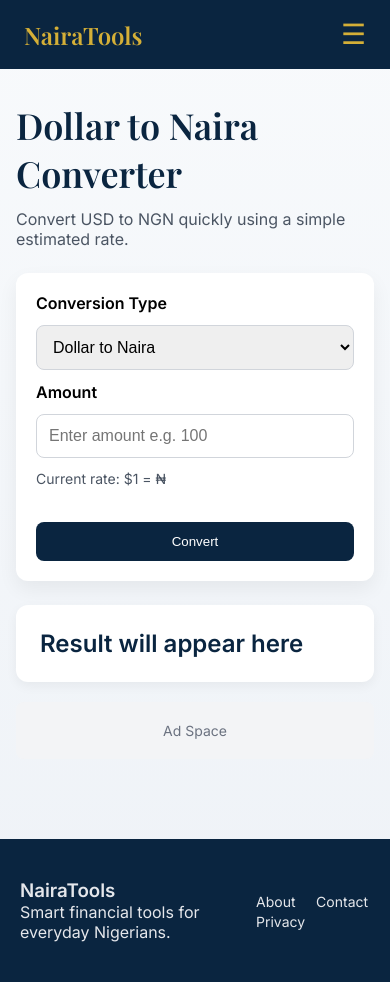
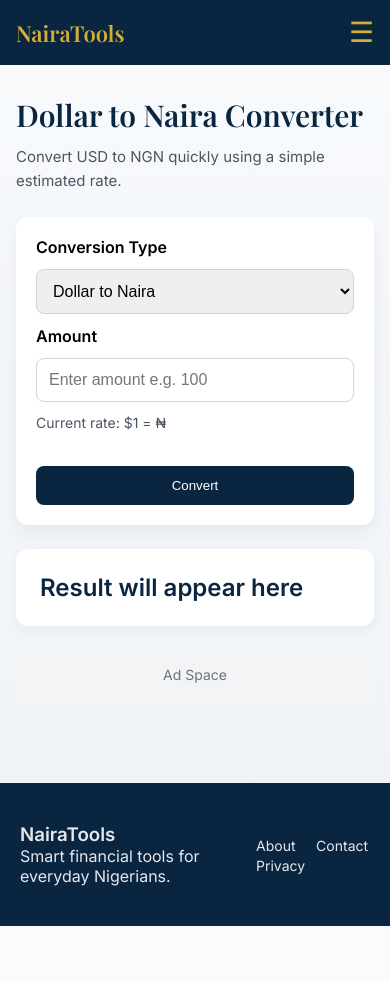
Before and after one commit to JayR-Studio/NairaTools, a Flask app: page /dollar-to-naira in a window 390 px wide. After the commit the page ends 926 px from the top, so only its background shows below. Run offline with Flask 3, Linux system fonts and the light colour scheme; data that the repository does not hold is empty.

Commit message:
Mobile View Fixed-Testing 1

```diff
--- a/static/css/style.css
+++ b/static/css/style.css
@@ -11,6 +11,12 @@ body {
     padding: 0;
     background: linear-gradient(180deg, #F8FAFC 0%, #EEF2F7 100%);
     font-family: 'Inter', sans-serif;
+}
+
+html,
+body {
+    width: 100%;
+    overflow-x: hidden;
 }
 
 .page-wrapper {
@@ -31,6 +37,7 @@ body {
 .navbar {
     background: #0A2540;
     padding: 18px 24px;
+    width: 100%;
 }
 
 .nav-container {
@@ -752,10 +759,12 @@ body {
     border-radius: 12px;
     box-shadow: 0 4px 12px rgba(0,0,0,0.05);
     overflow-x: auto;
+    width: 100%;
 }
 
 .table-card table {
     width: 100%;
+    min-width: 650px;
     border-collapse: collapse;
 }
 
@@ -1440,4 +1449,60 @@ body {
     }
 }
 
-/*    Hero Image style  */
+/*    Mobile Rule style  */
+@media (max-width: 768px) {
+    .home-section,
+    .tool-page,
+    .info-page {
+        width: calc(100% - 32px);
+        max-width: 100%;
+        margin-left: auto;
+        margin-right: auto;
+    }
+}
+
+@media (max-width: 768px) {
+    .tool-main h1,
+    .info-hero h1,
+    .hero-new h1 {
+        font-size: 30px;
+        line-height: 1.2;
+        word-break: normal;
+    }
+
+    .page-intro {
+        font-size: 15px;
+        line-height: 1.6;
+    }
+}
+
+input,
+select,
+textarea,
+button {
+    max-width: 100%;
+}
+
+.tool-card,
+.result-card,
+.ad-banner,
+.table-card,
+.info-card {
+    max-width: 100%;
+}
+
+@media (max-width: 768px) {
+    .adviser-grid {
+        grid-template-columns: 1fr;
+    }
+}
+
+@media (max-width: 768px) {
+    .navbar {
+        padding: 16px;
+    }
+
+    .logo {
+        font-size: 22px;
+    }
+}
```
